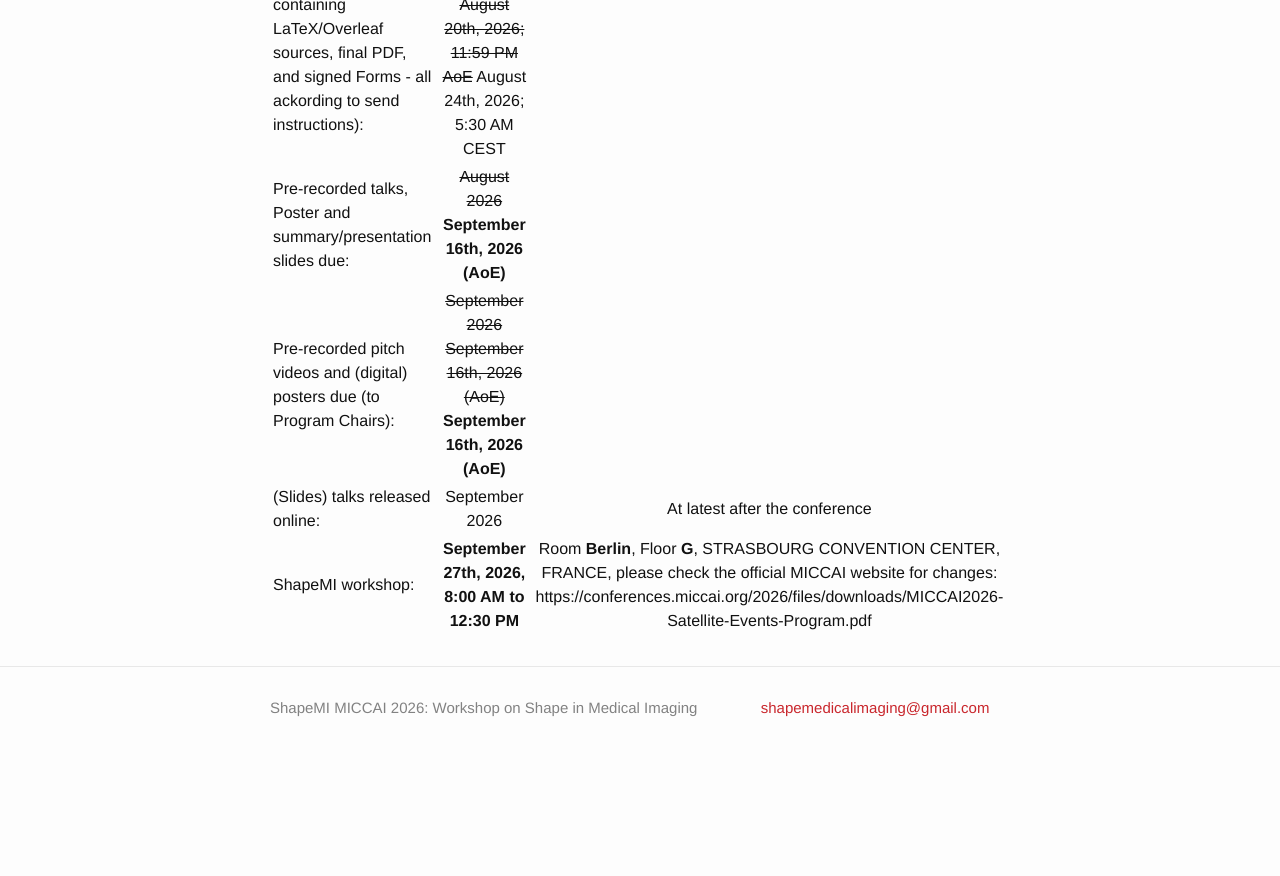
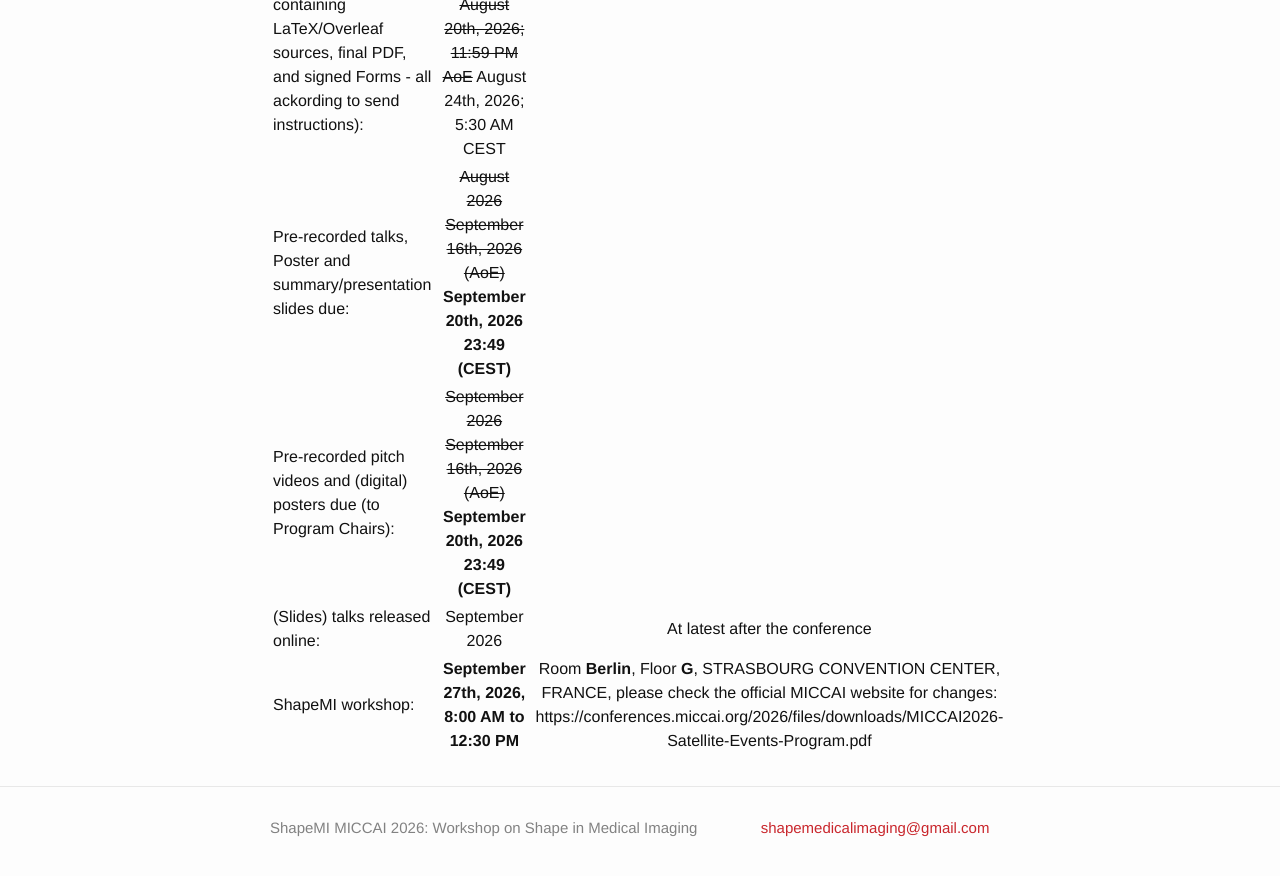
Before and after one commit to shapemi/shapemi.github.io, a Jekyll site: the page built from dates/index.md, in a window 1280 px wide and 900 px high, scrolled down 677 px. Shown: the top 876 px of the window. Built offline with Jekyll 4.4.1, drawn with Linux system fonts in a browser that asks for light colours; before the commit the page ends 1457 px from its top, so only the background shows below that.

Commit message:
Update index.md

```diff
--- a/dates/index.md
+++ b/dates/index.md
@@ -13,7 +13,7 @@ order: 5
 | Notification of Acceptance: | ~~July 31st, 2026; 11:59 PM PST~~ **August 14th, 2026; 17:00 CEST** | |
 | MICCAI early bird/fee registration: | August 17th, 2026 | Please check details/changes at: https://conferences.miccai.org/2026/en/REGISTRATION.html |
 | Camera-ready version due (including ZIP containing LaTeX/Overleaf sources, final PDF, and signed Forms - all ackording to send instructions): | ~~August 6th, 2026; 11:59 PM PST~~ ~~August 20th, 2026; 11:59 PM AoE~~ August 24th, 2026; 5:30 AM CEST | |
-| Pre-recorded talks, Poster and summary/presentation slides due: | ~~August 2026~~ **September 16th, 2026 (AoE)** | |
-| Pre-recorded pitch videos and (digital) posters due (to Program Chairs): | ~~September 2026~~ ~~September 16th, 2026 (AoE)~~ **September 16th, 2026 (AoE)** | |
+| Pre-recorded talks, Poster and summary/presentation slides due: | ~~August 2026~~ ~~September 16th, 2026 (AoE)~~ **September 20th, 2026 23:49 (CEST)**| |
+| Pre-recorded pitch videos and (digital) posters due (to Program Chairs): | ~~September 2026~~ ~~September 16th, 2026 (AoE)~~ **September 20th, 2026 23:49 (CEST)** | |
 | (Slides) talks released online: | September 2026 | At latest after the conference |
 | ShapeMI workshop: | **September 27th, 2026, 8:00 AM to 12:30 PM** | Room **Berlin**, Floor **G**, STRASBOURG CONVENTION CENTER, FRANCE, please check the official MICCAI website for changes: https://conferences.miccai.org/2026/files/downloads/MICCAI2026-Satellite-Events-Program.pdf |
```
